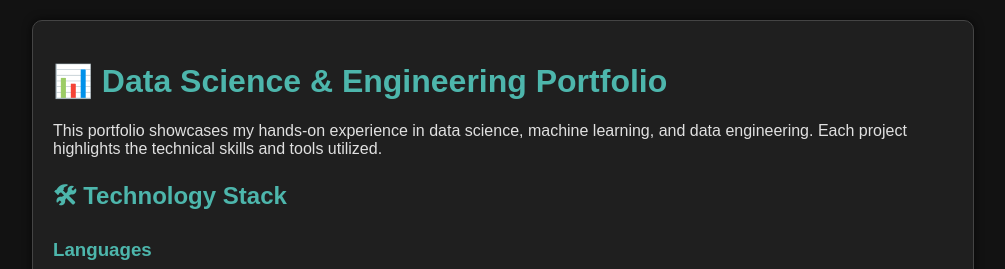
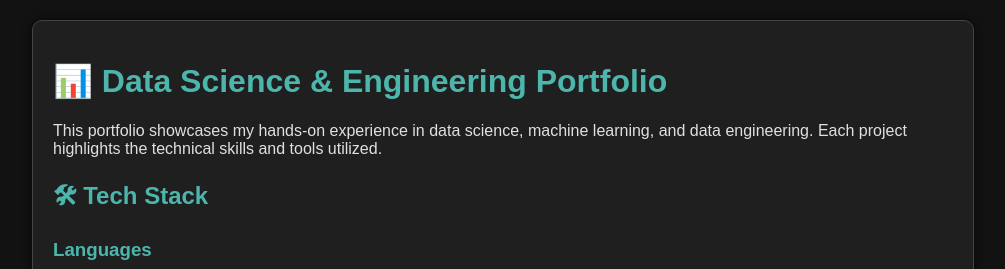
Before and after one commit to naveeeedhassan/Portfolio, a plain HTML site: page index.html in a window 1280 px wide. Shown: the top 269 px of the page, without its empty margins (137-1142 px from the left). Drawn offline with Linux system fonts and the light colour scheme.

Commit message:
Update index.html

```diff
--- a/index.html
+++ b/index.html
@@ -77,7 +77,7 @@
         <h1>📊 Data Science & Engineering Portfolio</h1>
         <p>This portfolio showcases my hands-on experience in data science, machine learning, and data engineering. Each project highlights the technical skills and tools utilized.</p>
 
-        <h2>🛠 Technology Stack</h2>
+        <h2>🛠 Tech Stack</h2>
         <h3>Languages</h3>
         <p>Python, SQL (MySQL, Oracle SQL Developer, Microsoft SQL Server), R, Java, C++</p>
 
```
